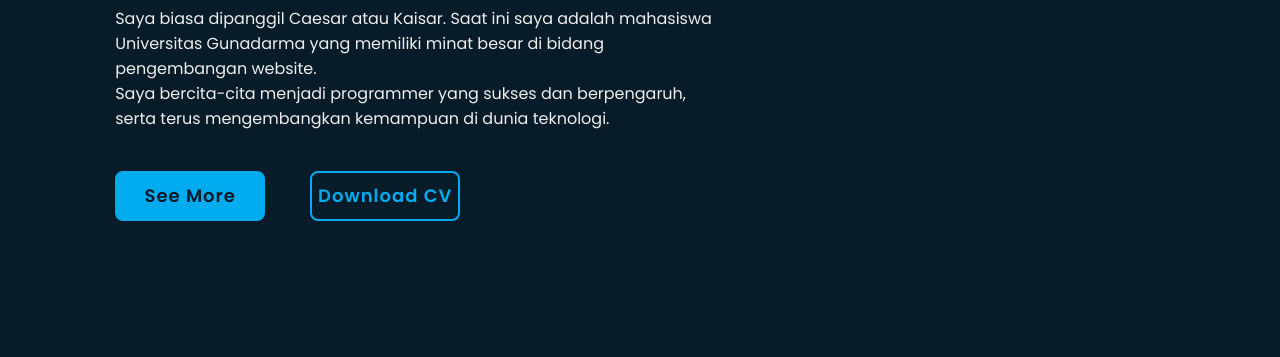
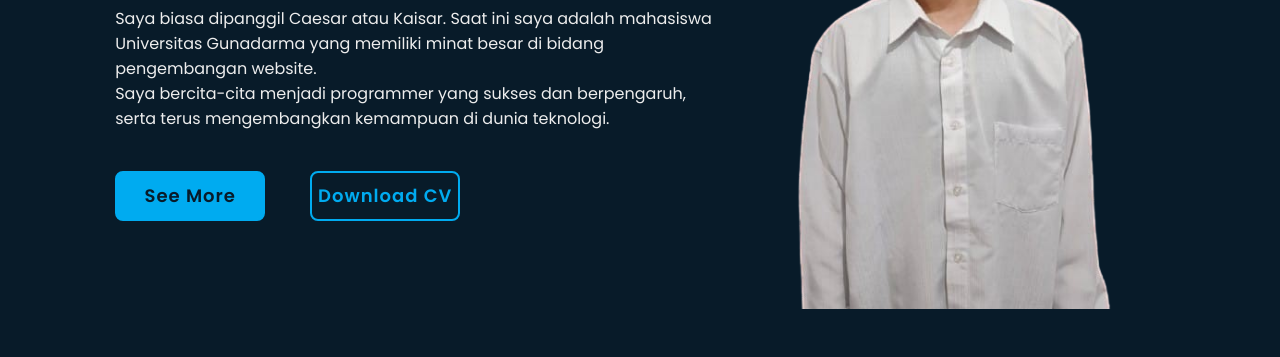
Before and after one commit to Anonysar/caesarporto, a plain HTML site: page index.html in a window 1280 px wide. Shown: the part 357-714 px from the top of the page. Drawn offline with nearby package versions, Linux system fonts and the light colour scheme; the site is published under a folder, as on GitHub Pages, so addresses that start at the root find nothing.

Commit message:
Update style.css

```diff
--- a/css/style.css
+++ b/css/style.css
@@ -87,7 +87,7 @@ section {
   display: flex;
   align-items: center;
   padding: 0 9%;
-  background: url('/images/formal_nobg.png') no-repeat 85% center;
+  background: url('../images/formal_nobg.png') no-repeat 85% center;
   background-size: 50vh; /* Gambar menyesuaikan proporsi aslinya */
 
 }
@@ -953,4 +953,5 @@ section:nth-child(odd) .animate.scroll,
     100% {
         width: 0;
     }
+
 }
```
